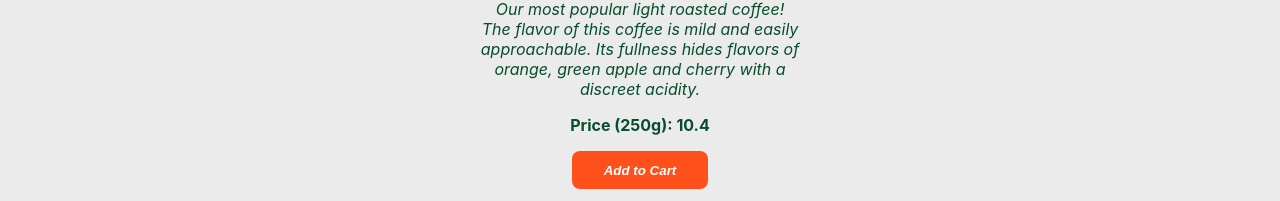
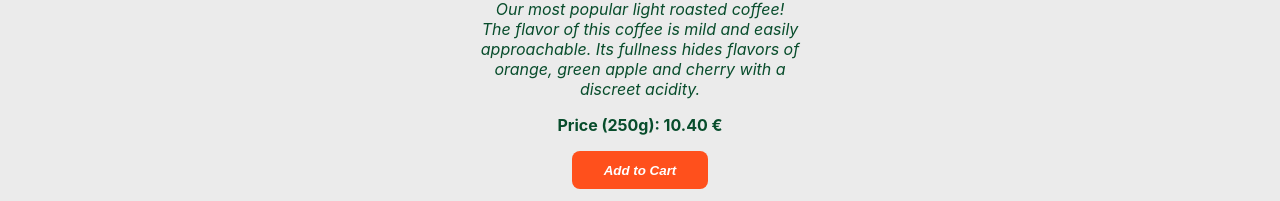
Before and after one commit to DanCesca/capstone-worldofcoffee, a React (Create React App) app in the folder client/: page /product/1/1 in a window 1280 px wide. Shown: the part 465-666 px from the top of the page. Built offline with nearby package versions, Linux system fonts and the light colour scheme.

Commit message:
fix price display

```diff
--- a/client/src/pages/cart.jsx
+++ b/client/src/pages/cart.jsx
@@ -145,7 +145,6 @@ const CoffeePriceBox = styled.div`
   grid-template-rows: 1fr;
   margin: 0.2rem;
   padding: 0.5rem;
-  border: 2px solid red;
 `;
 
 const CoffeePriceText = styled.div`
@@ -166,14 +165,12 @@ const ShippingPriceBox = styled.div`
   grid-template-rows: 1fr;
   margin: 0.2rem;
   padding: 0.5rem;
-  border: 2px solid red;
 `;
 
 const ShippingPriceText = styled.div`
   grid-column: 1/2;
   grid-row: 1/2;
   justify-self: start;
-  border: 2px solid red;
 `;
 
 const ShippingPrice = styled.div`
--- a/client/src/pages/product.jsx
+++ b/client/src/pages/product.jsx
@@ -29,7 +29,7 @@ function Product({ tastes, onAdd, countCartItems }) {
               </ProductPresentation>
               <ProductPromise>Why You'll Love it</ProductPromise>
               <ProductDescription>{tasteSample.description}</ProductDescription>
-              <ProductPrice>Price (250g): {tasteSample.price}</ProductPrice>
+              <ProductPrice>Price (250g): {tasteSample.price.toFixed(2)} €</ProductPrice>
 
               <SelectButton onClick={() => onAdd(tasteSample)}>Add to Cart</SelectButton>
             </ProductCard>
```
